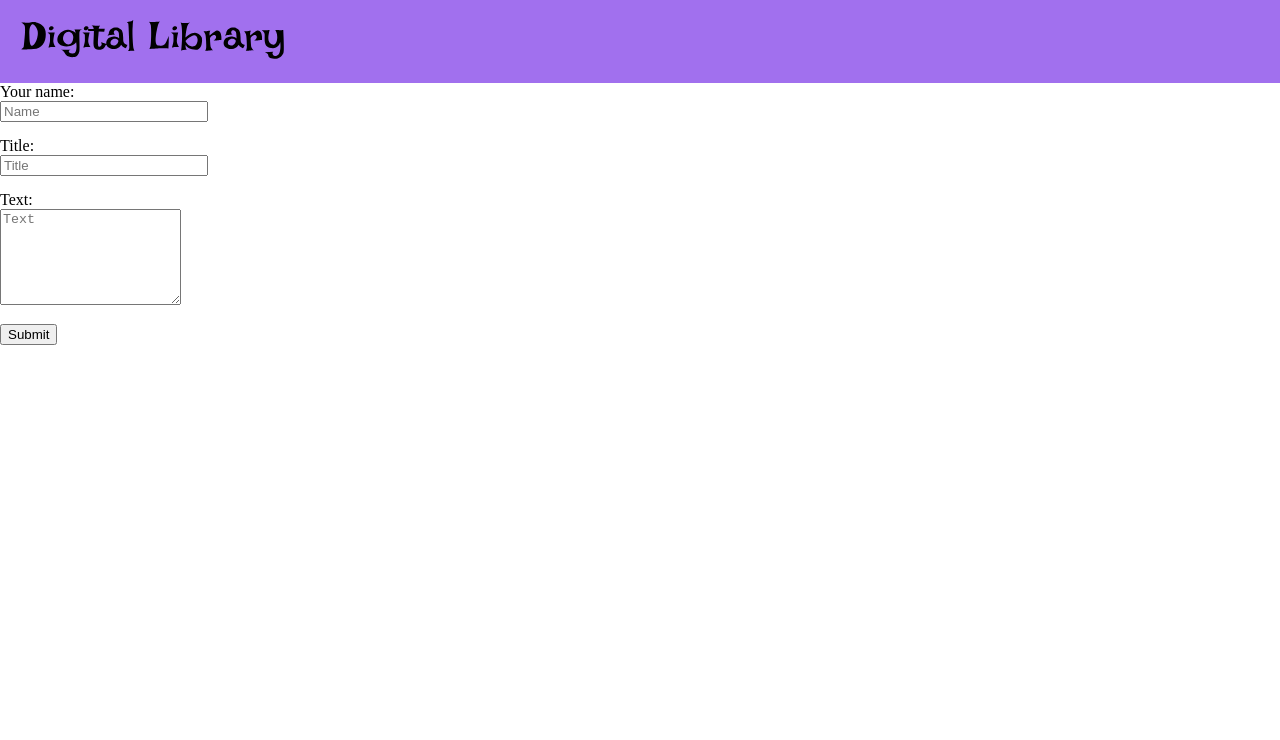
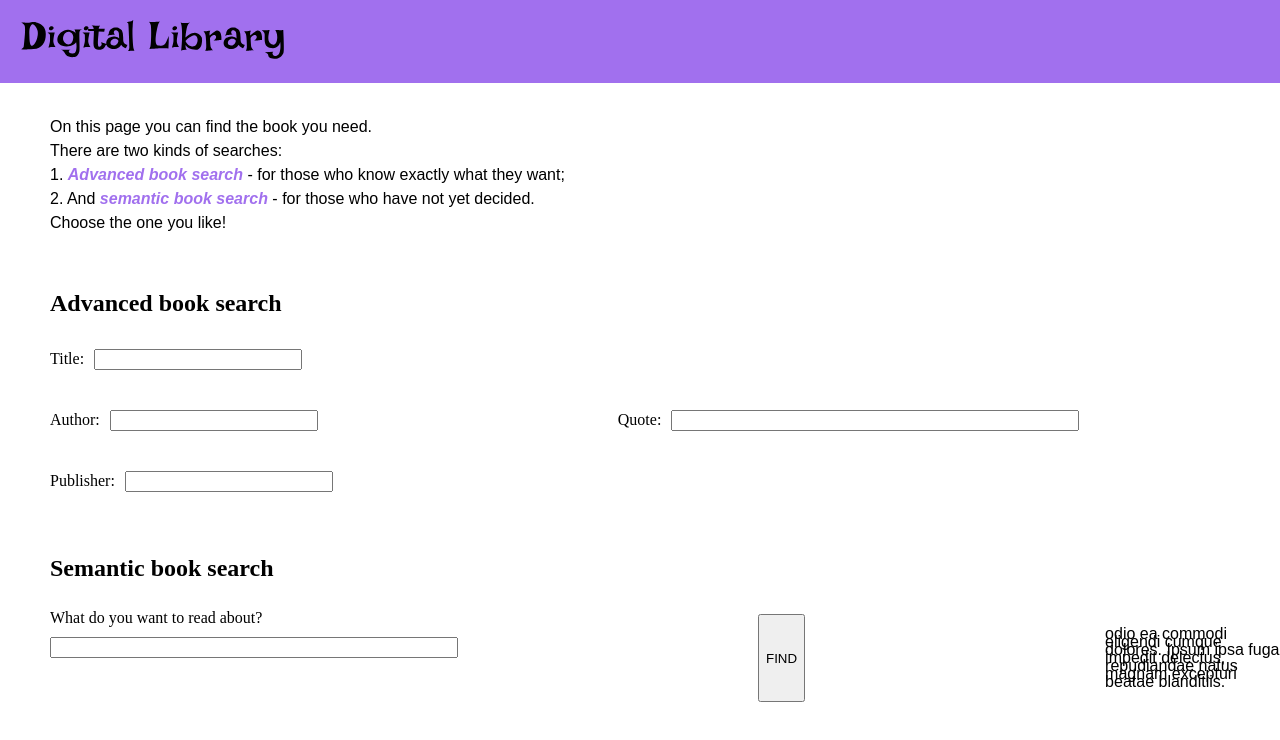
Before and after one commit to olyaapg/Digital-Library-Frontend, a Vue app in the folder digital_library/: page / in a window 1280 px wide. Shown: the top 740 px of the page. Built offline with nearby package versions, Linux system fonts and the light colour scheme; a web font is replaced by a local one.

Commit message:
запросы на книги + их частичный вывод

```diff
--- a/digital_library/package.json
+++ b/digital_library/package.json
@@ -10,7 +10,8 @@
   },
   "dependencies": {
     "axios": "^1.6.2",
-    "vue": "^3.3.8"
+    "vue": "^3.3.8",
+    "vue-router": "^4.2.5"
   },
   "devDependencies": {
     "@vitejs/plugin-vue": "^4.5.0",
--- a/digital_library/src/App.vue
+++ b/digital_library/src/App.vue
@@ -1,11 +1,9 @@
 <script setup>
-//import HelloWorld from './components/HelloWorld.vue'
-import Request from './components/Request.vue';
 </script>
 
 <template>
   <header>
     <img src="./assets/Digital Library logo.svg">
   </header>
-  <Request/>
+  <RouterView/>
 </template>
--- /dev/null
+++ b/digital_library/src/components/Books.vue
@@ -0,0 +1,71 @@
+<template>
+  <div class="mainBody">
+    <p>According to your request, there were 100 books:</p>
+    <ul v-for="item in dataList" :key="item.id">
+      <li>
+        <button @click="createPost(item.id)">{{ item.title }}</button>
+        <img :src="item.coverImageUrl" :class="['scaled-image', 'block']" />
+      </li>
+    </ul>
+
+  </div>
+</template>
+
+<script setup>
+import axios from 'axios'
+import { useRouter } from 'vue-router'
+import { ref, reactive, inject, provide } from 'vue'
+
+const router = useRouter()
+const dataList = inject('dataList');
+const bookId = reactive({
+  must: {
+    id: {
+      query: ''
+    }
+  }
+})
+const book = ref()
+provide('book', book)
+
+
+provide('bookId', bookId)
+
+
+
+console.log("Started")
+function createPost(id) {
+  bookId.must.id.query = id
+  axios
+    .post("https://jsonplaceholder.typicode.com/posts", bookId)
+    .then(response => goToResults(response))
+}
+
+function goToResults(response) {
+  console.log(response)
+  book.value = {
+  "title": "Harry Potter and the Chamber of Secrets",
+  "authors": "J.K. Rowling",
+  "language": "en",
+  "genres": "null",
+  "description": "null",
+  "publisher": "Pottermore Publishing",
+  "coverImageUrl": "http://localhost:8080/book/cover/2"
+}
+  router.push({ name: 'DetailedInformation' })
+  console.log(book)
+}
+</script>
+
+
+<style scoped>
+.scaled-image {
+  height: 200px;
+  width: auto;
+  max-width: 100%;
+}
+
+.block {
+  margin-bottom: 70px;
+}
+</style>
--- /dev/null
+++ b/digital_library/src/components/DetailedInformation.vue
@@ -0,0 +1,11 @@
+<template>
+    <h1>hi</h1>
+    <h1>{{ book }}</h1>
+</template>
+
+<script setup>
+import { inject } from 'vue';
+
+
+const book = inject('book')
+</script>
--- a/digital_library/src/components/Request.vue
+++ /dev/null
@@ -1,55 +0,0 @@
-<template>
-    <form @submit.prevent="createPost">
-        <div class="form-group">
-            <label for="username">Your name:</label>
-            <input type="text" id="username" v-model="inputData.userName" placeholder="Name">
-        </div>
-        <div class="form-group">
-            <label for="title">Title:</label>
-            <input type="text" id="title" v-model="inputData.title" placeholder="Title">
-        </div>
-        <div class="form-group">
-            <label for="text">Text:</label>
-            <textarea id="text" v-model="inputData.body" placeholder="Text" rows="6" cols="20"></textarea>
-        </div>
-        <button type="submit">Submit</button>
-    </form>
-</template>
-
-<script setup>
-import axios from 'axios'
-import { reactive } from 'vue'
-const inputData = reactive({
-    userName: '',
-    title: '',
-    body: ''
-})
-
-const test = {
-      "must": {
-        "chapters.content": {
-          "query": "User string here"
-        },
-        "title": '',
-        "authors": ''
-      }
-    }
-
-console.log("Started")
-function createPost() {
-    axios
-        .post("https://jsonplaceholder.typicode.com/posts", inputData)
-        .then(response => console.log(response))
-    console.log("Отправлено")
-}
-</script>
-
-<style scoped>
-label {
-    display: block;
-}
-
-.form-group {
-    margin-bottom: 15px;
-}
-</style>
--- /dev/null
+++ b/digital_library/src/components/Searches.vue
@@ -0,0 +1,151 @@
+<template>
+  <div class="mainBody">
+
+
+    <div class="block">
+      <p>On this page you can find the book you need.</p>
+      <p>There are two kinds of searches:</p>
+      <p>1. <span class="searches">Advanced book search</span> - for those who know exactly what they want;</p>
+      <p>2. And <span class="searches">semantic book search</span> - for those who have not yet decided.</p>
+      <p>Choose the one you like!</p>
+    </div>
+
+
+    <form @submit.prevent="createPost">
+      <div class="block">
+        <h2>Advanced book search</h2>
+
+        <div class="inputBlock">
+          <label for="title">Title:</label>
+          <input id="title" type="text" v-model="inputData.must.title.query">
+        </div>
+
+        <div class="container">
+          <div class="inputBlock">
+            <label for="author">Author:</label>
+            <input id="author" type="text" v-model="inputData.must.authors.query">
+          </div>
+
+          <div class="inputBlock">
+            <label for="quote">Quote:</label>
+            <input id="quote" type="text" v-model="inputData.must['chapters.content'].query" class="longLine">
+          </div>
+        </div>
+
+        <div class="inputBlock">
+          <label for="publisher">Publisher:</label>
+          <input id="publisher" type="text">
+        </div>
+      </div>
+
+
+      <div class="block">
+        <h2>Semantic book search</h2>
+
+        <div :class="['container', 'inputBlock']">
+          <div>
+            <label for="chaptersContent" style="display: block; margin-bottom: 15px;">What do you want to read
+              about?</label>
+            <input id="chaptersContent" type="text" class="longLine">
+          </div>
+
+          <button type="submit">FIND</button>
+          <p>odio ea commodi eligendi cumque dolores. Ipsum ipsa fuga impedit delectus, repudiandae natus magnam excepturi beatae blanditiis.</p>
+        </div>
+      </div>
+    </form>
+  </div>
+</template>
+
+
+
+
+<script setup>
+import axios from 'axios'
+import { reactive, inject } from 'vue'
+import { useRouter } from 'vue-router'
+
+const router = useRouter()
+const dataList = inject('dataList')
+const inputData = reactive({
+  must: {
+    'chapters.content': {
+      query: ''
+    },
+    title: {
+      query: ''
+    },
+    authors: {
+      query: ''
+    }
+  }
+})
+
+console.log("Started")
+function createPost() {
+  axios
+    .post("https://jsonplaceholder.typicode.com/posts", inputData)
+    .then(response => goToResults(response))
+}
+
+function goToResults(response) {
+  console.log(response)
+  dataList.value = [
+  {
+    "id": 1,
+    "title": "Harry Potter and the Half-Blood Prince",
+    "authors": "J.K. Rowling",
+    "coverImageUrl": "http://localhost:8080/book/cover/1"
+  },
+  {
+    "id": 2,
+    "title": "elit. Corrupti atque",
+    "authors": "I.I. Ivanov",
+    "coverImageUrl": "https://catherineasquithgallery.com/uploads/posts/2021-02/1613449461_39-p-fon-dlya-prezentatsii-pro-vulkani-47.jpg"
+  },
+  {
+    "id": 3,
+    "title": "How to be a genius",
+    "authors": "Lorem ipsum dolor",
+    "coverImageUrl": "https://avatars.mds.yandex.net/get-vertis-journal/4080458/0_zahod.jpg_1691591973343/orig"
+  },
+  {
+    "id": 4,
+    "title": "Adipisicing",
+    "authors": "sit amet consectetur",
+    "coverImageUrl": "https://icdn.lenta.ru/images/2022/09/29/14/20220929143518567/owl_pic_620_cc53e92ef001eb0f929eadf24f37f031.jpg"
+  },
+  {
+    "id": 5,
+    "title": "Good morning",
+    "authors": "earum distinctio nemo",
+    "coverImageUrl": "http://localhost:8080/book/cover/1"
+  }
+]
+  router.push({ name: 'Books' })
+  console.log(inputData.must)
+}
+</script>
+
+
+
+
+<style scoped>
+.block {
+  margin-bottom: 70px;
+  line-height: 0.5;
+}
+
+.inputBlock {
+  margin-top: 40px;
+}
+
+.container {
+  display: flex;
+  gap: 300px;
+}
+
+.longLine {
+  width: 400px;
+}
+</style>
--- a/digital_library/src/main.js
+++ b/digital_library/src/main.js
@@ -1,5 +1,30 @@
-import { createApp } from 'vue'
+import { createRouter, createWebHistory } from 'vue-router'
+import { createApp, ref } from 'vue'
 import './style.css'
 import App from './App.vue'
+import Searches from './components/Searches.vue'
+import Books from './components/Books.vue'
+import DetailedInformation from './components/DetailedInformation.vue'
 
-createApp(App).mount('#app')
+
+
+const router = createRouter({
+    history: createWebHistory(),
+    routes: [{
+        name: 'Searches',
+        path: '/',
+        component: Searches
+    }, {
+        name: 'Books',
+        path: '/books',
+        component: Books
+    }, {
+        name: 'DetailedInformation',
+        path: '/info',
+        component: DetailedInformation
+    }]
+})
+
+const dataList = ref([])
+
+createApp(App).provide('dataList', dataList).use(router).mount('#app')
--- a/digital_library/src/style.css
+++ b/digital_library/src/style.css
@@ -28,3 +28,8 @@ p {
   font-weight: 600;
   font-style: italic;
 }
+
+.mainBody {
+  margin-left: 50px;
+  margin-top: 40px;
+}
```
Also changed, not shown: digital_library/src/components/HelloWorld.vue (deleted, +0 -77 lines), 1 other file (tests, documents, lock files or other folders).
